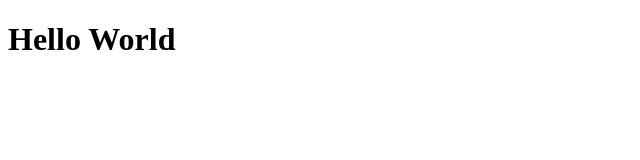
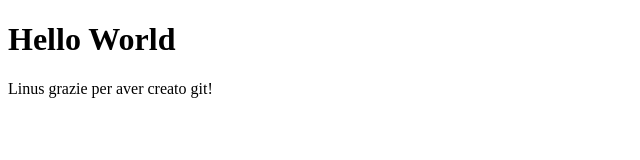
Before and after one commit to GianlucaGiovannini/htmlcss-hello, a plain HTML site: page index.html in a window 1280 px wide. Shown: the whole page, without its empty margins (0-640 px from the left). Drawn offline with Linux system fonts and the light colour scheme.

Commit message:
Add paragraph

```diff
--- a/index.html
+++ b/index.html
@@ -12,5 +12,9 @@
         <h1>Hello World</h1>
     </header>
 
+    <main>
+        <p>Linus grazie per aver creato git!</p>
+    </main>
+
 </body>
 </html>
```
